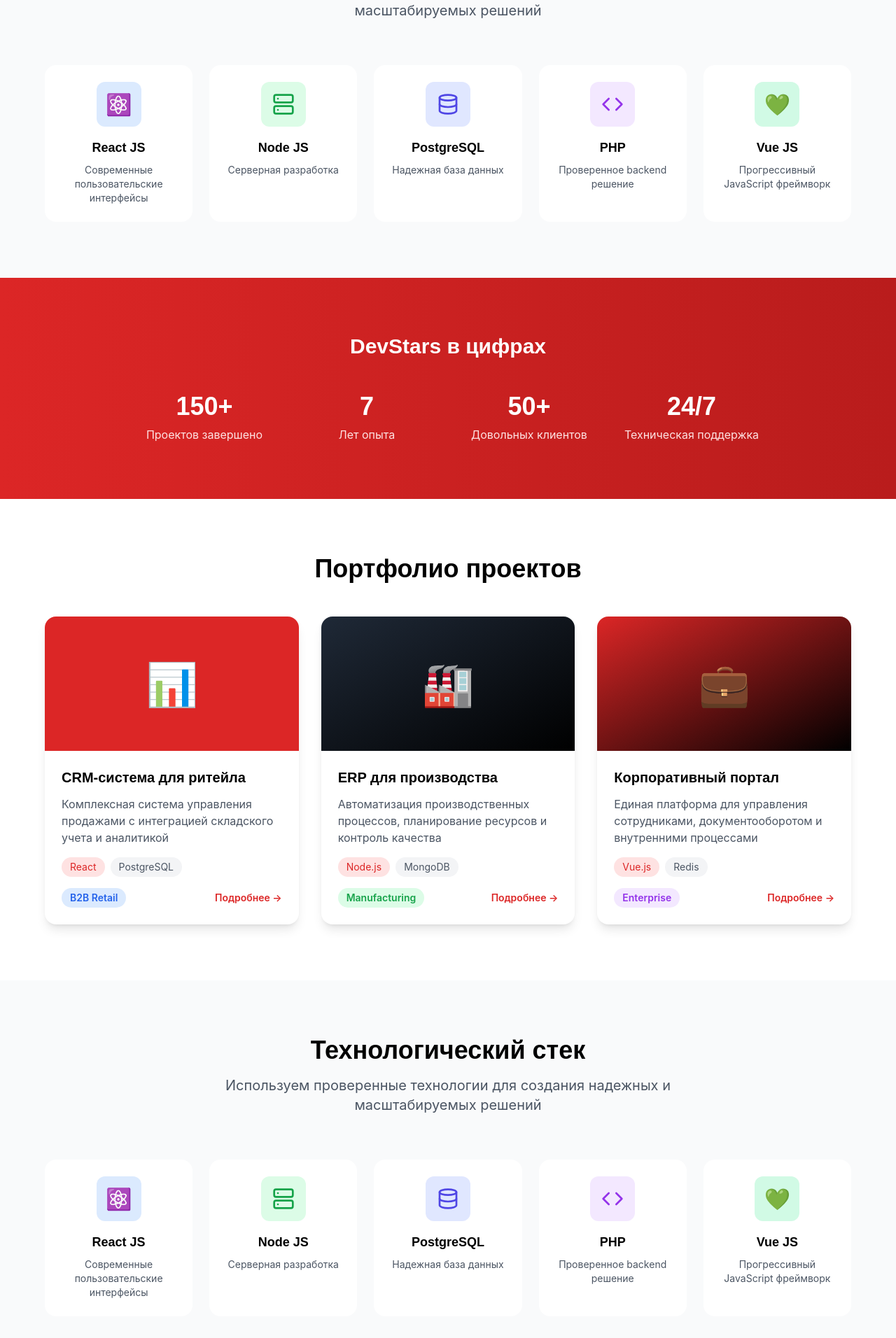
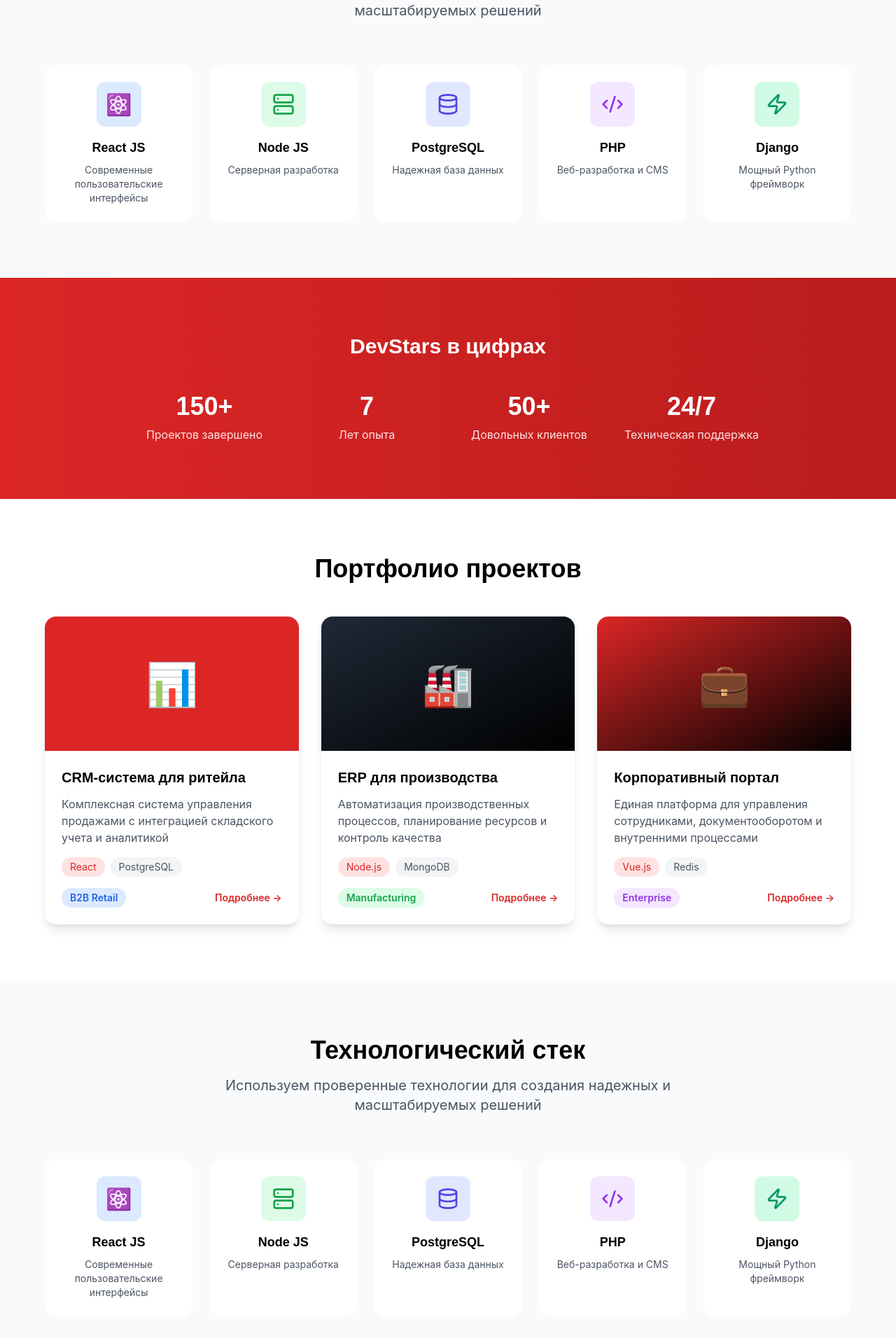
Before and after one commit to ilxq99/devstars-website-development, a React (Vite) app: page / in a window 1280 px wide. Shown: the part 2008-3920 px from the top of the page at 70% size. Built offline with nearby package versions, Linux system fonts and the light colour scheme.

Commit message:
Обновление раздела технологического стека

```diff
--- a/src/pages/Index.tsx
+++ b/src/pages/Index.tsx
@@ -218,25 +218,25 @@ const Index = () => {
 
               <div className="bg-white p-6 rounded-2xl hover:shadow-lg transition-all duration-300 hover:-translate-y-2 group text-center">
                 <div className="w-16 h-16 bg-purple-100 rounded-xl flex items-center justify-center mb-4 mx-auto group-hover:bg-purple-200 transition-colors">
-                  <Icon name="Code" size={32} className="text-purple-600" />
+                  <Icon name="Code2" size={32} className="text-purple-600" />
                 </div>
                 <h3 className="font-montserrat font-semibold text-lg mb-2 text-black">
                   PHP
                 </h3>
                 <p className="font-inter text-gray-600 text-sm">
-                  Проверенное backend решение
+                  Веб-разработка и CMS
                 </p>
               </div>
 
               <div className="bg-white p-6 rounded-2xl hover:shadow-lg transition-all duration-300 hover:-translate-y-2 group text-center">
                 <div className="w-16 h-16 bg-emerald-100 rounded-xl flex items-center justify-center mb-4 mx-auto group-hover:bg-emerald-200 transition-colors">
-                  <span className="text-3xl">💚</span>
+                  <Icon name="Zap" size={32} className="text-emerald-600" />
                 </div>
                 <h3 className="font-montserrat font-semibold text-lg mb-2 text-black">
-                  Vue JS
+                  Django
                 </h3>
                 <p className="font-inter text-gray-600 text-sm">
-                  Прогрессивный JavaScript фреймворк
+                  Мощный Python фреймворк
                 </p>
               </div>
             </div>
@@ -434,25 +434,25 @@ const Index = () => {
 
               <div className="bg-white p-6 rounded-2xl hover:shadow-lg transition-all duration-300 hover:-translate-y-2 group text-center">
                 <div className="w-16 h-16 bg-purple-100 rounded-xl flex items-center justify-center mb-4 mx-auto group-hover:bg-purple-200 transition-colors">
-                  <Icon name="Code" size={32} className="text-purple-600" />
+                  <Icon name="Code2" size={32} className="text-purple-600" />
                 </div>
                 <h3 className="font-montserrat font-semibold text-lg mb-2 text-black">
                   PHP
                 </h3>
                 <p className="font-inter text-gray-600 text-sm">
-                  Проверенное backend решение
+                  Веб-разработка и CMS
                 </p>
               </div>
 
               <div className="bg-white p-6 rounded-2xl hover:shadow-lg transition-all duration-300 hover:-translate-y-2 group text-center">
                 <div className="w-16 h-16 bg-emerald-100 rounded-xl flex items-center justify-center mb-4 mx-auto group-hover:bg-emerald-200 transition-colors">
-                  <span className="text-3xl">💚</span>
+                  <Icon name="Zap" size={32} className="text-emerald-600" />
                 </div>
                 <h3 className="font-montserrat font-semibold text-lg mb-2 text-black">
-                  Vue JS
+                  Django
                 </h3>
                 <p className="font-inter text-gray-600 text-sm">
-                  Прогрессивный JavaScript фреймворк
+                  Мощный Python фреймворк
                 </p>
               </div>
             </div>
```
